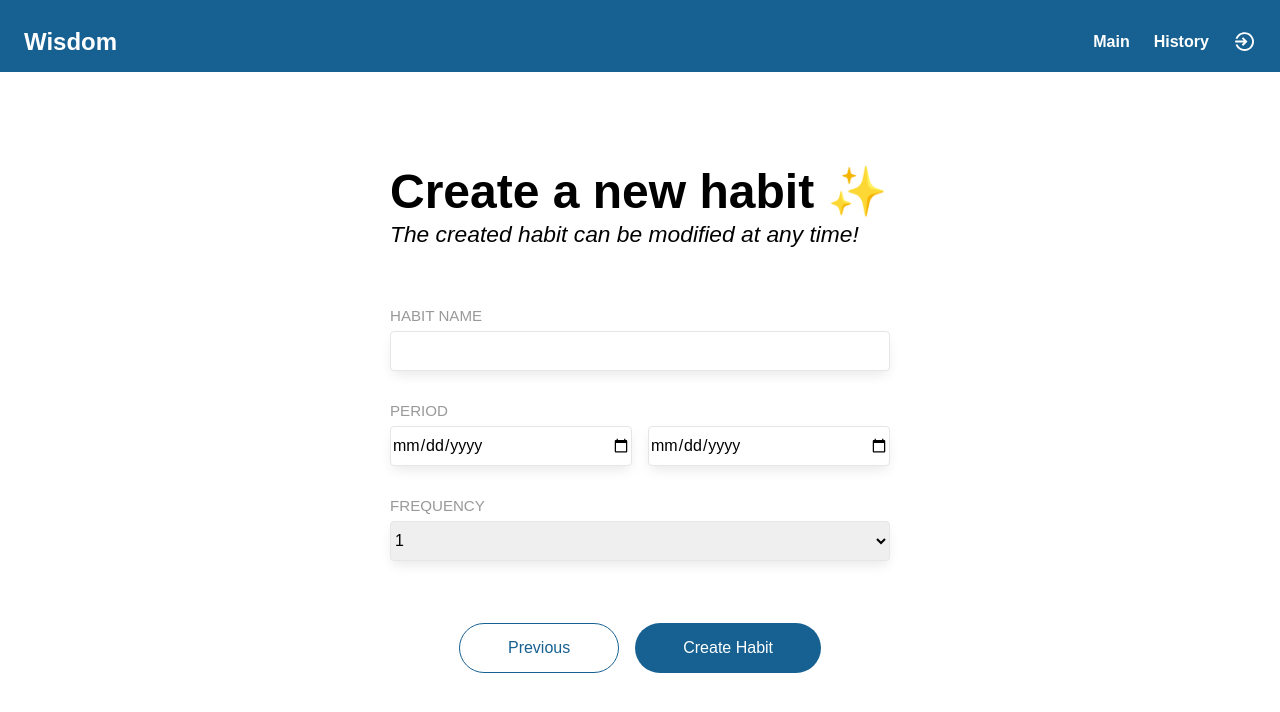
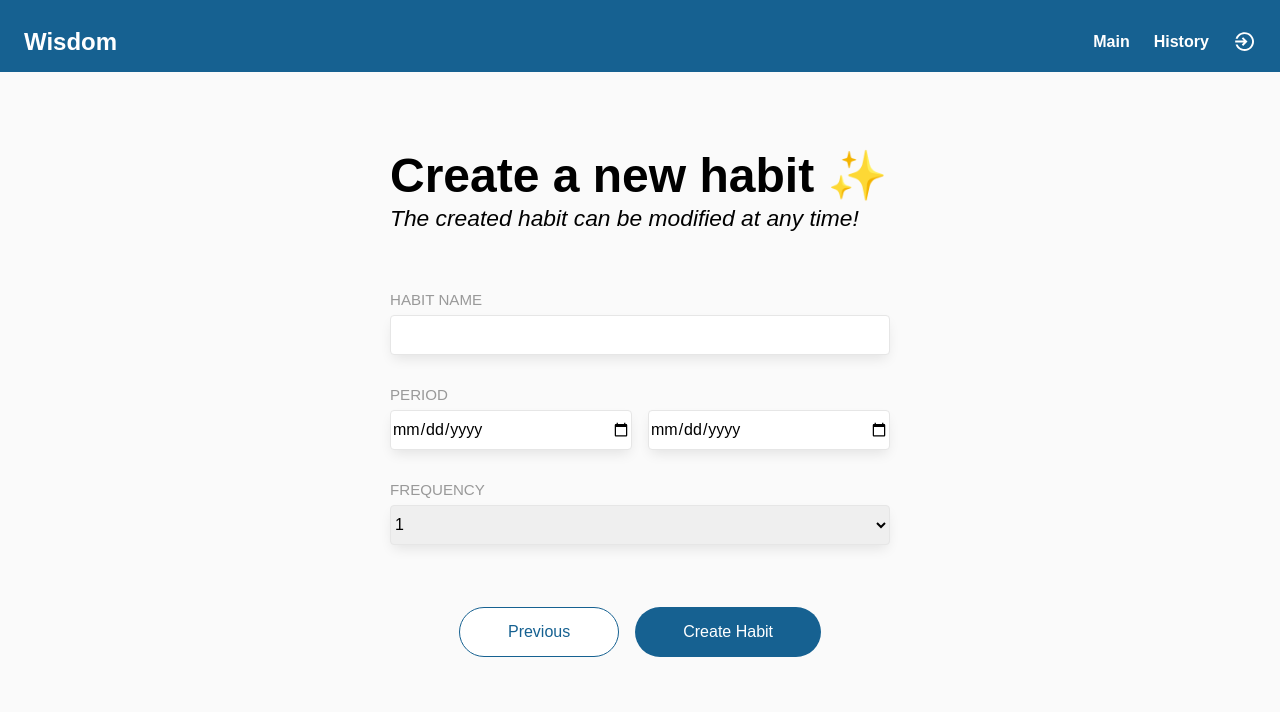
Before and after one commit to next-shiyon/wisdom, a React (Vite) app: page /habit/create in a window 1280 px wide. Shown: the top 712 px of the page. Built offline with nearby package versions, Linux system fonts and the light colour scheme.

Commit message:
🚚 change folder structure

```diff
--- a/src/App.tsx
+++ b/src/App.tsx
@@ -1,5 +1,5 @@
 import { Route, Routes } from 'react-router-dom';
-import Layout from './components/Layout';
+import Layout from './layout/Layout';
 import { routes } from './routes';
 
 export default function App() {
--- a/src/components/shared/PeriodBox.tsx
+++ b/src/components/PeriodBox.tsx
@@ -1,5 +1,5 @@
 import styled from 'styled-components';
-import { Input } from './Input';
+import { Input } from './shared/Input';
 
 const PeriodBoxContainer = styled.div`
   display: flex;
--- a/src/components/shared/Input.tsx
+++ b/src/components/shared/Input.tsx
@@ -20,7 +20,7 @@ const InputContainer = styled.div`
   }
 `;
 
-type InputProps = {
+export type InputProps = {
   type: string;
   label: string;
 };
@@ -28,8 +28,8 @@ type InputProps = {
 export const Input = ({ type, label }: InputProps) => {
   return (
     <InputContainer>
-      <label>{label}</label>
-      <input type={type} />
+      <label data-testid="input-label">{label}</label>
+      <input data-testid="input" type={type} />
     </InputContainer>
   );
 };
--- a/src/components/Layout.tsx
+++ b/src/layout/Layout.tsx
@@ -1,5 +1,5 @@
 import { Outlet } from 'react-router-dom';
-import Header from './Header';
+import Header from '../components/Header';
 import { GlobalStyles } from '../styles/Global.styled';
 import { ThemeProvider } from 'styled-components';
 import { theme } from '../styles/theme';
--- a/src/pages/HabitCreateForm.tsx
+++ b/src/pages/HabitCreateForm.tsx
@@ -1,5 +1,5 @@
 import Button from '../components/shared/Button';
-import PageInfo from '../components/shared/PageInfo';
+import PageInfo from '../components/PageInfo';
 import { Input } from '../components/shared/Input';
 
 import {
@@ -8,7 +8,7 @@ import {
   InputContainer,
 } from '../styles/components/HabitCreateForm.styled';
 import { Select } from '../components/shared/Select';
-import PeriodBox from '../components/shared/PeriodBox';
+import PeriodBox from '../components/PeriodBox';
 
 export default function HabitCreate() {
   return (
--- a/src/styles/components/Layout.styled.ts
+++ b/src/styles/components/Layout.styled.ts
@@ -1,6 +1,7 @@
 import styled from 'styled-components';
 
 export const MainContainer = styled.main`
-  height: 100%;
-  margin-top: 5%;
+  height: 100vh;
+  padding-top: 48px;
+  background-color: hsl(0, 0%, 98%);
 `;
```
Also changed, not shown: src/components/PageInfo.tsx (renamed from src/components/shared/PageInfo.tsx).
